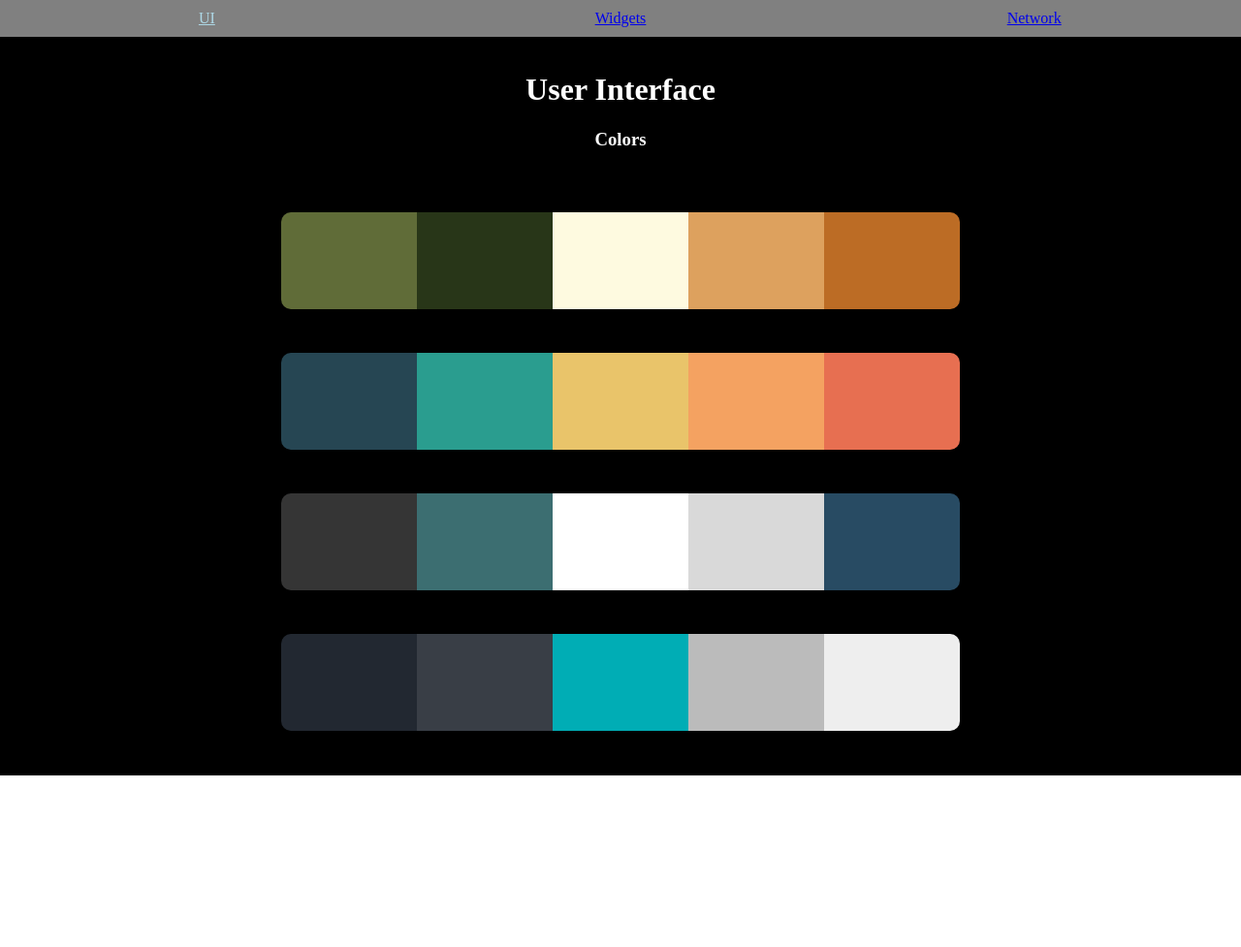
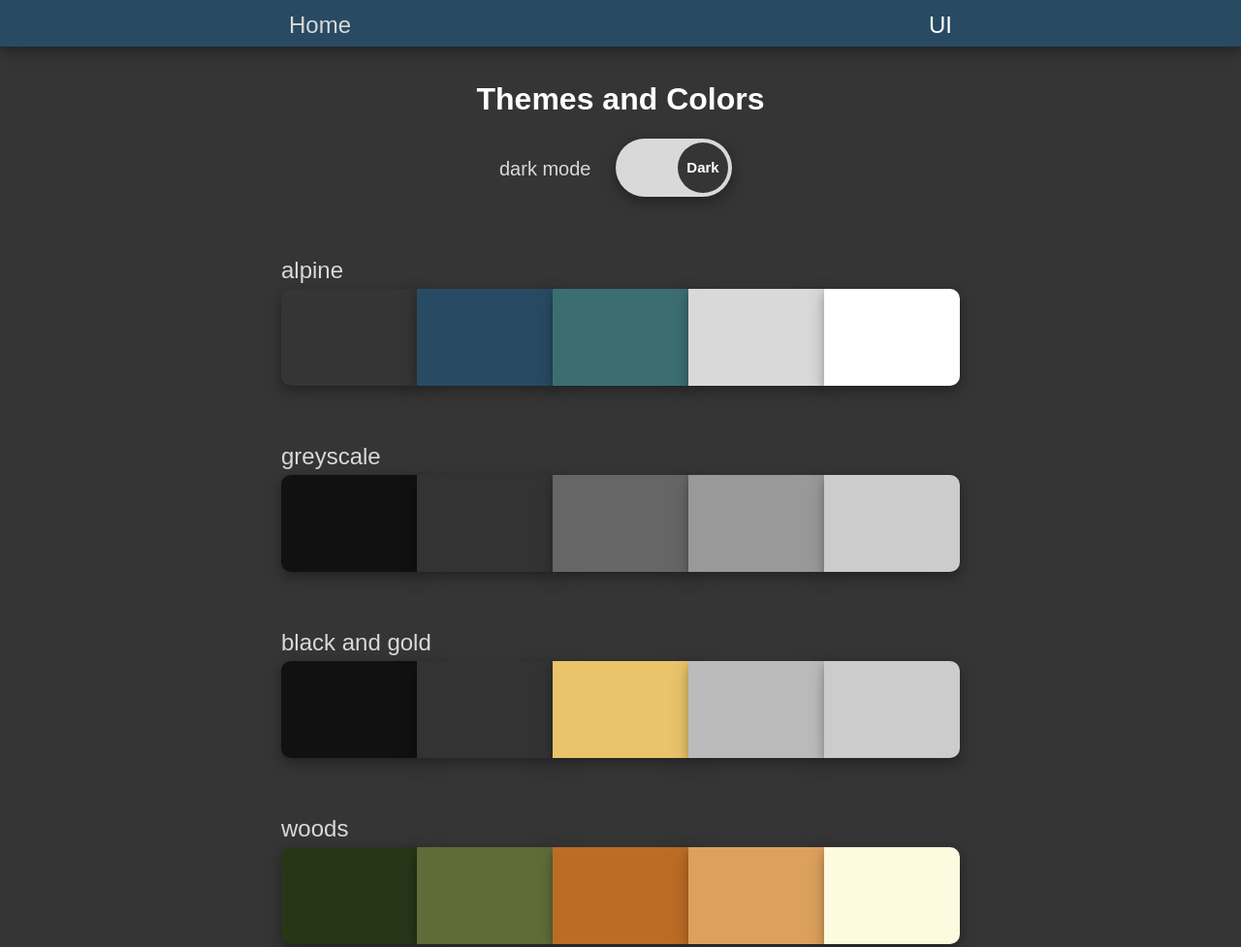
Before and after one commit to blakebequette/sampler, a React app: page /ui in a window 1280 px wide. Shown: the top 977 px of the page at 97% size. Before the commit the page ends 800 px from the top, so only its background shows below. Built offline with nearby package versions, Linux system fonts and the light colour scheme.

Commit message:
finish colors, darkmode, and theme

```diff
--- a/public/styles.css
+++ b/public/styles.css
@@ -15,3 +15,7 @@ html, body {
 * {
     box-sizing: border-box;
 }
+
+.hoverpointer:hover {
+    cursor:pointer;
+}
--- a/src/components/Main.js
+++ b/src/components/Main.js
@@ -5,7 +5,7 @@ import AppRouter from './AppRouter';
 const Main = () => {
 
     return (
-        <div>
+        <div style={{fontFamily: 'sans-serif'}}>
             <AppProviders>
                 <AppRouter />
             </AppProviders>
--- a/src/components/NavBar.js
+++ b/src/components/NavBar.js
@@ -2,6 +2,10 @@ import * as React from "react";
 import { NavLink } from "react-router-dom";
 import { ThemeContext } from "../providers/ThemeProvider";
 
+const links = [
+  {to: '/', label: "Home"},
+  {to: 'ui', label: 'UI'}
+]
 export default function NavList() {
   // This styling will be applied to a <NavLink> when the
   // route that it links to is currently selected.
@@ -12,55 +16,39 @@ export default function NavList() {
 
   const navStyle = {
     display: 'flex',
+    justifyContent: 'space-around',
     backgroundColor: theme.background2,
-    paddingTop: 10,
-    paddingBottom: 10,
+    paddingTop: 12,
+    paddingBottom: 8,
+    boxShadow: '0 4px 8px 0 rgba(0, 0, 0, 0.2), 0 6px 20px 0 rgba(0, 0, 0, 0.19)',
   }
-  const linkDivStyle = {
-    flex: 1,
-    textAlign: 'center'
+
+  let activeStyle = {
+      textDecoration: "none",
+      textAlign: 'center',
+      color: theme.textHeaders,
+      fontSize: '1.5rem'
+    };
+
+  let inactiveStyle = {
+    textAlign: 'center',
+    color: theme.text,
+    textDecoration: 'none',
+    fontSize: '1.5rem'
   }
-  let activeStyle = {
-      textDecoration: "underline",
-      flex: 1,
-      color: theme.accent,
-    };
 
   return (
     <nav style={navStyle}>
-      <div style={linkDivStyle}>
-        <NavLink
-          to="ui"
-          style={({ isActive }) =>
-            isActive ? activeStyle : undefined
-          }
-        >
-          UI
+       {links.map(link => {
+        return <NavLink
+            to={link.to}
+            style={({ isActive }) =>
+              isActive ? activeStyle : inactiveStyle
+            }
+          >
+            {link.label}
         </NavLink>
-      </div>
-      <div style={linkDivStyle}>
-        <NavLink
-          to="Widgets"
-          className={({ isActive }) =>
-            isActive ? activeClassName : undefined
-          }
-        >
-          Widgets
-        </NavLink>
-        </div>
-      <div style={linkDivStyle}>
-        <NavLink to="Network">
-          {({ isActive }) => (
-            <span
-              className={
-                isActive ? activeClassName : undefined
-              }
-            >
-              Network
-            </span>
-          )}
-        </NavLink>
-      </div>
+       })}
     </nav>
   );
 }
--- a/src/components/UI/ColorPanel.js
+++ b/src/components/UI/ColorPanel.js
@@ -1,20 +1,9 @@
 import React, { useState } from "react";
-
-
-function colorConversionToNumber(color){
-    let offset = 0
-    if (color[0] === '#'){
-        offset += 1
-    }
-    const r = color.slice(offset, offset+2)
-    const g = color.slice(offset+2, offset+4)
-    const b = color.slice(offset+4, offset+6)
-    return (parseInt(r, 16) + parseInt(g, 16) + parseInt(b, 16))/3
-}
+import color2number  from "../../utils/color2Number"
 
 function ColorSquare({color, num}){
     const [isHover, setIsHover] = useState(false)
-    const textColor = colorConversionToNumber(color) < 100 ? 'white' : 'black'
+    const textColor =color2number(color) < 100 ? 'white' : 'black'
 
     const handleMouseEnter = () => {
         setIsHover(true)
@@ -34,6 +23,7 @@ function ColorSquare({color, num}){
             justifyItems: 'center',
             alignItems: 'center',
             transition: 'flex 0.25s',
+            boxShadow: '0 4px 8px 0 rgba(0, 0, 0, 0.2), 0 6px 20px 0 rgba(0, 0, 0, 0.19)',
             borderTopLeftRadius: num === 0 ? 10 : 0,
             borderBottomLeftRadius: num === 0 ? 10 : 0,
             borderBottomRightRadius: num === 4 ? 10 : 0,
@@ -46,7 +36,8 @@ function ColorSquare({color, num}){
 }
 
 export default function ColorPanel({colorArr}){
-    return (<div style={{width: '100%', display: 'flex'}}>
+
+    return (<div style={{width: '100%', display: 'flex', }}>
         {colorArr.map((color, i) => {
             return <ColorSquare key={i} color={color} num={i} />
         })}
--- /dev/null
+++ b/src/components/UI/DarkModeSlider.js
@@ -0,0 +1,37 @@
+import React, { useContext } from "react";
+import { DarkModeContext } from "../../providers/DarkModeProvider";
+import { ThemeContext } from "../../providers/ThemeProvider";
+
+export default function DarkModeSlider(){
+    const [darkMode, setDarkMode] = useContext(DarkModeContext)
+    const theme = useContext(ThemeContext)
+    const wid = 120
+    const GAP = 8
+
+    function handleToggle(){
+        setDarkMode(!darkMode)
+    }
+
+    return <div style={{width: wid,
+        height: wid/2,
+        backgroundColor: theme.text,
+        boxShadow: '0 4px 8px 0 rgba(0, 0, 0, 0.2), 0 6px 20px 0 rgba(0, 0, 0, 0.19)',
+        display: 'flex',
+        justifyItems: 'flex-start',
+        borderRadius: wid/4}}>
+        <div onClick={handleToggle} style={{
+            width: wid/2 - GAP,
+            height: wid/2 - GAP,
+            backgroundColor: theme.background1,
+            position: "relative",
+            left: darkMode ? (1*wid)/2 + GAP/2 : GAP/2,
+            top: GAP/2,
+            transition: 'left 0.5s',
+            borderRadius: '50%',
+            display: 'flex',
+            alignItems: 'center'
+        }}>
+            <p style={{textAlign: 'center', width: '100%', fontSize: wid/8, color: theme.textHeaders, fontWeight: 800}}>{darkMode ? "Dark" : "Light" }</p>
+        </div>
+    </div>
+}
--- a/src/components/UI/PageUI.js
+++ b/src/components/UI/PageUI.js
@@ -1,26 +1,37 @@
 import React, { useContext } from "react";
 import { ThemeContext } from "../../providers/ThemeProvider";
 import ColorPanel from "./ColorPanel";
+import DarkModeSlider from "./DarkModeSlider"
+import { colorList, ColorsContext, labels } from "../../providers/ColorsProvider";
 
 
-const colorList = [
-    ['#606C38', '#283618', '#FEFAE0', '#DDA15E', '#BC6C25'],
-    ['#264653', '#2A9D8F', '#E9C46A', '#F4A261', '#E76f51'],
-    ['#353535', '#3C6E71', '#FFFFFF', '#D9D9D9', '#284B63'],
-    ['#222831', '#393E46', '#00ADB5', '#BBBBBB', '#EEEEEE']
-]
 export default function PageUI(){
     const theme = useContext(ThemeContext)
+    const [_, setColors] = useContext(ColorsContext)
+
+    function themeClicked(n) {
+        setColors(colorList[n])
+    }
     return (
         <>
-            <h1 style={{color: theme.textHeaders, textAlign: "center"}}>User Interface</h1>
-            <h3 style={{color: theme.textHeaders, textAlign: "center"}}>Colors</h3>
+            <h1 style={{color: theme.textHeaders, textAlign: "center"}}>Themes and Colors</h1>
+            <div style={{marginLeft: '40%', marginRight: '40%'}}>
+                <div style={{display: 'flex', flexDirection: 'row', width: 240}}>
+                    <p style={{flex: 1,  width: 200, color: theme.text, fontSize: '1.25rem', }}>dark mode</p>
+                    <DarkModeSlider />
+                </div>
+            </div>
             <div style={{width: '100%', display: 'flex', flexDirection: 'column', alignItems: 'center', justifyItems: 'center'}}>
                 {colorList.map((colors, i) => {
-                return <div key={i} style={{flex: 1, marginTop: 45, width: 700}}>
+                return <div key={i} style={{flex: 1, marginTop: 35, width: 700}}>
+                    <p onClick={() => themeClicked(i)} className='hoverpointer' style={{marginBottom: 5, fontSize: '1.5rem', color: theme.text}}>{labels[i]}</p>
                     <ColorPanel colorArr={colors} />
                 </div>
             })}
             </div>
+            <div style={{minHeight: 200, width: '100%'}}>
+
+            </div>
+
         </>
     )}
--- a/src/providers/ColorsProvider.js
+++ b/src/providers/ColorsProvider.js
@@ -1,19 +1,46 @@
 import React, { createContext, useState } from 'react'
+import color2Number from "../utils/color2Number"
 
-const defaultColors = {
-    darkest: 'black',
-    dark: 'grey',
-    accent: 'lightblue',
-    light: 'yellow',
-    lightest: 'white'
-}
+const rawColorList = [
+    ['#353535', '#3C6E71', '#FFFFFF', '#D9D9D9', '#284B63'],
+    ['#111111', '#333333', '#666666', '#999999', '#CCCCCC'],
+    ['#111111', '#333333', '#E9C46A', '#BBBBBB', '#CCCCCC'],
+    ['#606C38', '#283618', '#FEFAE0', '#DDA15E', '#BC6C25'],
+    ['#264653', '#2A9D8F', '#E9C46A', '#F4A261', '#E76F51'],
+    ['#222831', '#393E46', '#00ADB5', '#BBBBBB', '#EEEEEE'],
+    ['#18122B', '#393053', '#443C68', '#635985', '#EEEEEE'],
+    ['#1B262C', '#0F4C75', '#3282B8', '#BBE1FA', '#EEEEEE']
+]
+
+export const labels = [
+    'alpine',
+    'greyscale',
+    'black and gold',
+    'woods',
+    'beach',
+    'carolina',
+    'raven',
+    'open ocean'
+]
+
+export const colorList = rawColorList.map(clr => clr.sort((a, b) => color2Number(a) - color2Number(b)))
+const defaultColorList = colorList[0]
 
 export const ColorsContext = createContext()
 
 export default function ColorsProvider({children}){
-    let [colors, setColors] = useState(defaultColors)
+    let [colors, setColors] = useState(defaultColorList)
+    const sortedColors = colors.sort((a, b) => color2Number(a) - color2Number(b))
+    const namedColors = {
+        darkest: sortedColors[0],
+        dark: sortedColors[1],
+        accent: sortedColors[2],
+        light: sortedColors[3],
+        lightest: sortedColors[4],
+    }
 
-    return <ColorsContext.Provider value={[colors, setColors]}>
+
+    return <ColorsContext.Provider value={[namedColors, setColors]}>
         {children}
     </ColorsContext.Provider>
 }
--- /dev/null
+++ b/src/utils/color2Number.js
@@ -0,0 +1,10 @@
+export default function colorConversionToNumber(color){
+    let offset = 0
+    if (color[0] === '#'){
+        offset += 1
+    }
+    const r = color.slice(offset, offset+2)
+    const g = color.slice(offset+2, offset+4)
+    const b = color.slice(offset+4, offset+6)
+    return (parseInt(r, 16) + parseInt(g, 16) + parseInt(b, 16))/3
+}
```
